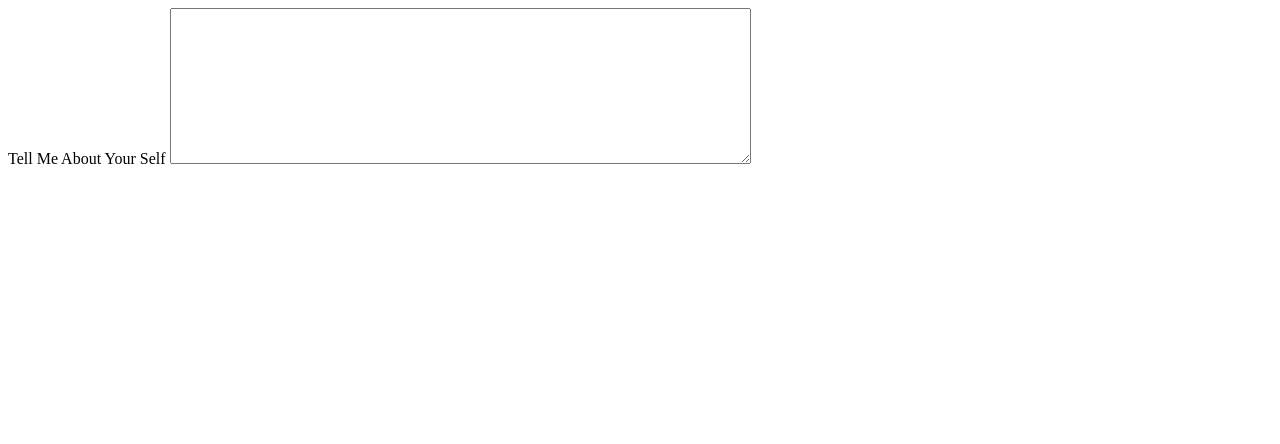
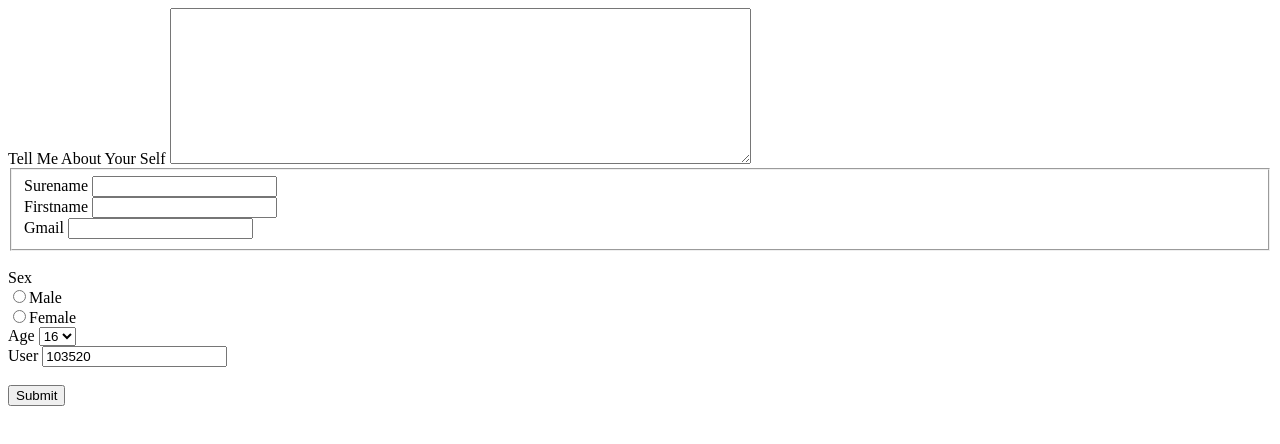
Before and after one commit to Cureba-pogi/form, a plain HTML site: page index.html in a window 1280 px wide. Drawn offline with Linux system fonts and the light colour scheme.

Commit message:
Update index.html

```diff
--- a/index.html
+++ b/index.html
@@ -4,11 +4,40 @@
 <form>
 <label for="tell me about your self">Tell Me About Your Self</label>
   <textarea id="text" name="about your self" rows="10" cols="70" ></textarea>
-
-
-
-
+<br>
+<fieldset>
+  <label for="surename">Surename</label>
+<input type="text" id="surename" name="name">
+<br>
+<label for="firstname">Firstname</label>
+<input type="text" id="firstname" name="firstname">
+<br>
+<label for="email">Gmail</label>
+<input type="text" id="gmail" name="gmail">
+<br>
+</fieldset>
+<br>
+<label for="sex">Sex</label>
+<br>
+<input type="radio" name="sex" value="male">Male
+<br>
+<input type="radio"name="sex" value="female">Female
+<br>
+<label for="age">Age</label>
+<select id="age" name="Age">
+<option value="16">16</option>
+<option value="17">17</option>
+<option value="18">18</option>
+</select>
+<br>
+<label for="user-id">User</label>
+<input type="text" id="user-id" name="user-id" value="103520" readonly>
+<br>
+<br>
+  <button type="button" style="align-center">Submit</button>
 </form>
+</body>
+</html>
 
 
 
```
